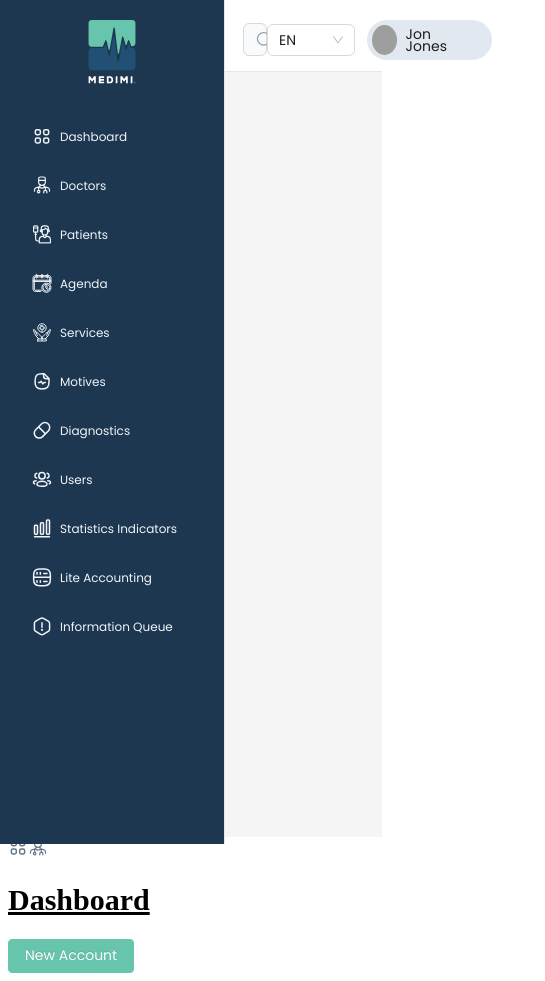
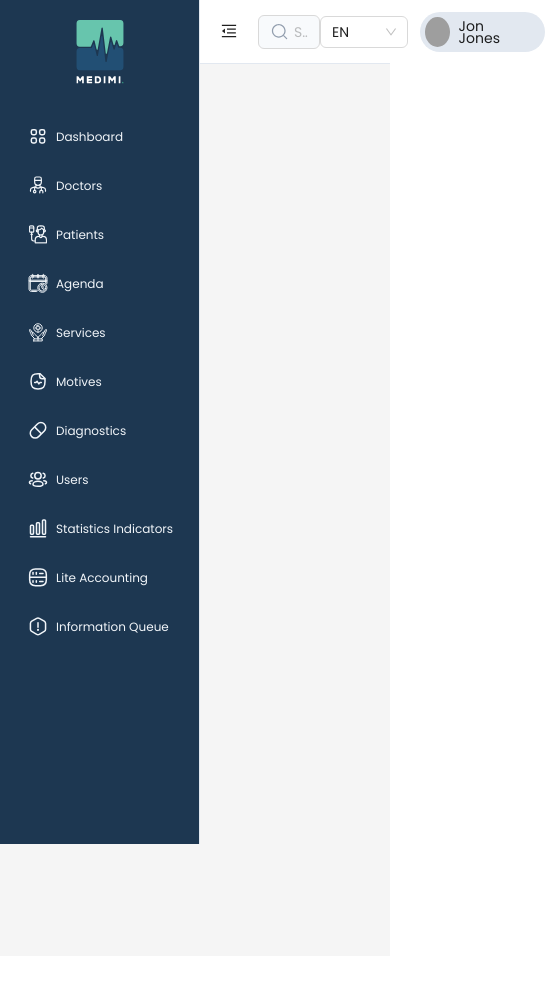
Before and after one commit to deftzero/medimi-caretaker, a React (Vite) app: page / in a window 390 px wide. Shown: the whole page, 545 px wide, since content can reach past the window. After the commit the page ends 956 px from the top, so only its background shows below. Built offline with nearby package versions, Linux system fonts and the light colour scheme; grey boxes are pictures that could not be loaded.

Commit message:
sider responsiveness added

```diff
--- a/src/App.tsx
+++ b/src/App.tsx
@@ -1,29 +1,19 @@
 import { ConfigProvider } from 'antd'
 import './App.css'
 import { theme } from './config/theme'
-import AppButton from './components/ui/AppButton'
-import { I18nextProvider, useTranslation } from 'react-i18next'
+import { I18nextProvider } from 'react-i18next'
 import i18n from './i18n/config'
 import { RouterProvider } from 'react-router-dom'
-import DashboardIcon from './assets/icons/sidebar/dashboard.svg?react'
-import Doctors from './assets/icons/sidebar/doctors.svg?react'
 import { router } from './router'
 
 
 function App() {
-  const { t } = useTranslation();
-
   return (
     <ConfigProvider theme={theme}>
       <I18nextProvider i18n={i18n}>
 
       <RouterProvider router={router} />
-      <DashboardIcon stroke={'#64748b'} />
-      <Doctors stroke={'#64748b'} />
-      <h1 className="text-3xl font-bold underline">
-        {t('navigation.dashboard')}
-      </h1>
-      <AppButton type='success' size='small'>New Account</AppButton>
+
       </I18nextProvider>
 
       </ConfigProvider>
--- a/src/index.css
+++ b/src/index.css
@@ -47,3 +47,7 @@
   background-color: #51b199 !important;
   border-color: #51b199 !important;
 }
+
+body {
+  margin: 0;
+}
--- a/src/layout/Header.tsx
+++ b/src/layout/Header.tsx
@@ -1,6 +1,10 @@
-import { Layout, Input, Avatar, Dropdown, MenuProps, Select } from 'antd';
+import { Layout, Input, Avatar, Dropdown, MenuProps, Select, Button } from 'antd';
 import { useTranslation } from 'react-i18next';
 import Search from '../assets/icons/search.svg?react'
+import {
+  MenuFoldOutlined,
+  MenuUnfoldOutlined,
+} from '@ant-design/icons';
 
 const { Header } = Layout;
 
@@ -10,7 +14,7 @@ const headerStyles = {
   background: '#FFFFFF'
 }
 
-export function AppHeader({ name = 'Jon Jones' }: { name?: string }) {
+export function AppHeader({ name = 'Jon Jones', collapsed, setCollapsed }: { name?: string, collapsed: any, setCollapsed: any }) {
 
 
   const items: MenuProps['items'] = [
@@ -33,7 +37,17 @@ export function AppHeader({ name = 'Jon Jones' }: { name?: string }) {
 
   return (
     <Header style={headerStyles} className='flex justify-between sticky top-0 z-10'>
-      <Input prefix={<Search width={20} />} className='bg-slate-50' placeholder='Search' style={{ maxWidth: '400px' }} />
+      <div className='flex flex-row items-center gap-5'>
+        <Button
+          type="text"
+          icon={collapsed ? <MenuUnfoldOutlined /> : <MenuFoldOutlined />}
+          onClick={() => setCollapsed(!collapsed)}
+          style={{
+            fontSize: '16px',
+          }}
+        />
+        <Input prefix={<Search width={20} />} className='bg-slate-50' placeholder='Search' style={{ maxWidth: '400px' }} />
+      </div>
       <div className='flex flex-row items-center gap-3'>
         <ToggleLanguage />
         {/* <Notification /> */}
--- a/src/layout/Layout.tsx
+++ b/src/layout/Layout.tsx
@@ -1,22 +1,25 @@
 import { Layout } from 'antd';
 import { Sidebar } from './Sidebar';
 import { AppHeader } from './Header';
+import { useState } from 'react';
 
 const { Content } = Layout;
 
 const contentStyles = {
-  minHeight: '85dvh',
+  minHeight: '100vh',
   margin: '24px 24px',
   overflow: 'initial'
 }
 
 export default function AppLayout({ children }: { children: any }) {
 
+  const [collapsed, setCollapsed] = useState(false);
+
   return (
-    <Layout hasSider>
-      <Sidebar />
-      <Layout style={{ marginLeft: 215 }}>
-        <AppHeader />
+    <Layout>
+      <Sidebar collapsed={collapsed} />
+      <Layout style={{ marginLeft: collapsed ? 80 : 200, transition: 'all ease-in 0.1s' }}>
+        <AppHeader collapsed={collapsed} setCollapsed={setCollapsed} />
         <Content style={contentStyles}>
           {children}
         </Content>
--- a/src/layout/Sidebar.tsx
+++ b/src/layout/Sidebar.tsx
@@ -25,7 +25,7 @@ const siderStyle: any = {
   left: 0,
   top: 0,
   bottom: 0,
-  zIndex: 20
+  // zIndex: 20
 };
 
 export interface ISidebarLink {
@@ -35,7 +35,7 @@ export interface ISidebarLink {
   icon?: any;
 }
 
-export function Sidebar() {
+export function Sidebar({ collapsed }: { collapsed: any }) {
   const { t } = useTranslation();
 
   const sidebarItems: ISidebarLink[] = [
@@ -108,14 +108,14 @@ export function Sidebar() {
   ]
 
   return (
-    <Sider style={siderStyle} width={225}>
+    <Sider style={siderStyle} collapsed={collapsed}>
       <div className='flex justify-center w-full mt-5'>
         <img src={Logo} className='h-16' />
       </div>
       <ul className="list-none space-y-2 px-3 mt-8">
         {sidebarItems.map((link: any) =>
           <li key={link.title}>
-            <SidebarLink link={link} />
+            <SidebarLink collapsed={collapsed} link={link} />
           </li>
         )}
       </ul>
@@ -124,8 +124,10 @@ export function Sidebar() {
 }
 
 const SidebarLink = ({
+  collapsed,
   link,
 }: {
+  collapsed: boolean,
   link: ISidebarLink;
 }) => {
 
@@ -137,12 +139,14 @@ const SidebarLink = ({
   return (
     <Link
       to={link.href}
-      className={`group transition-colors py-2.5 pl-5 inline-block hover:bg-popover text-xs hover:shadow rounded-md w-full${location.pathname.includes(link.href) ? " font-semibold bg-slate-100 text-primary hover:bg-slate-100 hover:text-primary" : " text-slate-100 hover:text-slate-100"
+      className={`group transition-colors py-2.5 pl-4 inline-block hover:bg-popover text-xs hover:shadow rounded-md w-full${location.pathname.includes(link.href) ? " font-semibold bg-slate-100 text-primary hover:bg-slate-100 hover:text-primary" : " text-slate-100 hover:text-slate-100"
         }`}
     >
       <div className="flex items-center space-x-2">
-        <link.icon stroke={location.pathname.includes(link.href) ? activeIconColor : iconColor } />
-        <span>{link.title}</span>
+        <link.icon stroke={location.pathname.includes(link.href) ? activeIconColor : iconColor} />
+        {!collapsed && (
+          <span>{link.title}</span>
+        )}
       </div>
     </Link>
   );
--- a/src/pages/caretaker/messages/messages.tsx
+++ b/src/pages/caretaker/messages/messages.tsx
@@ -9,7 +9,7 @@ const Messages = () => {
   const { t } = useTranslation();
   const [showProfile, setShowProfile] = useState(false);
   return (
-    <div className="h-full">
+    <div className="">
       <div className="header flex flex-row justify-between items-center">
         <Title level={3} className="mt-3">
           {t("messages.title")}
```
